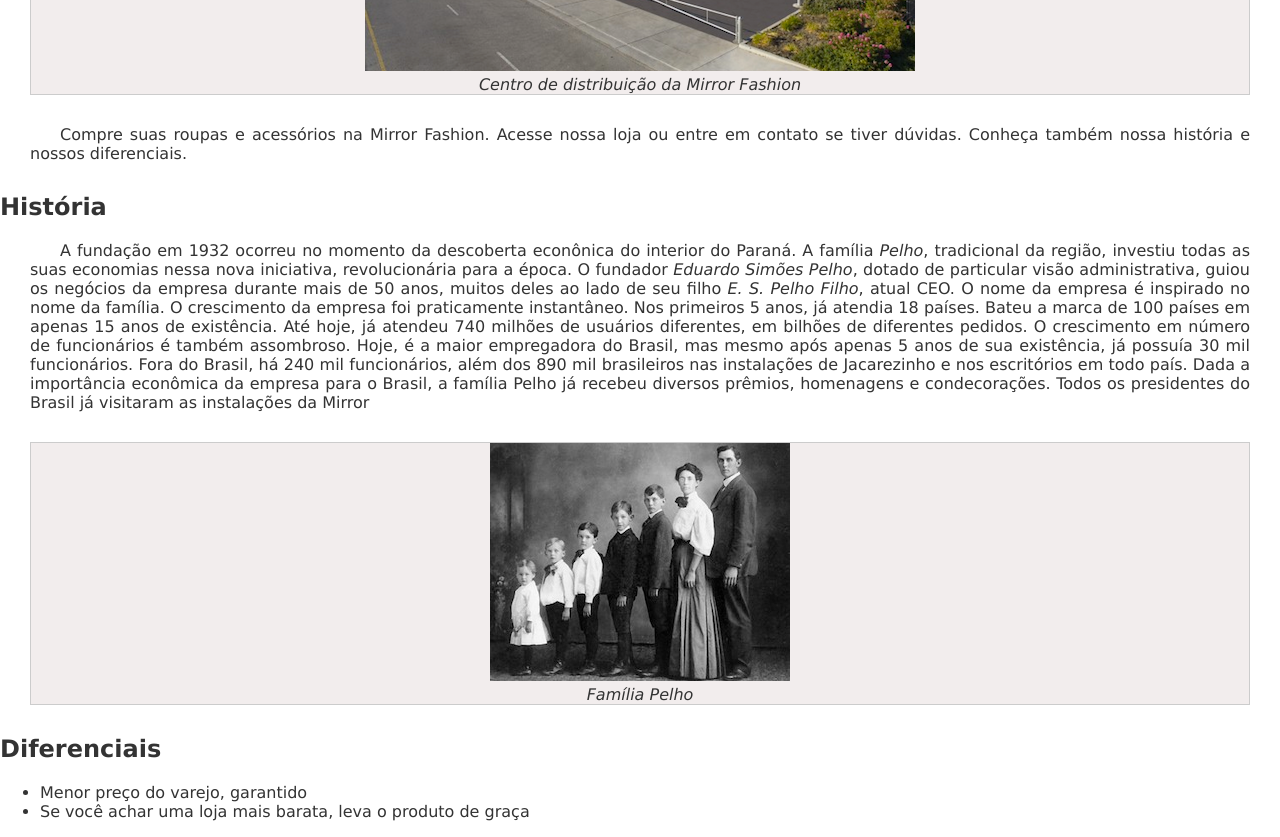
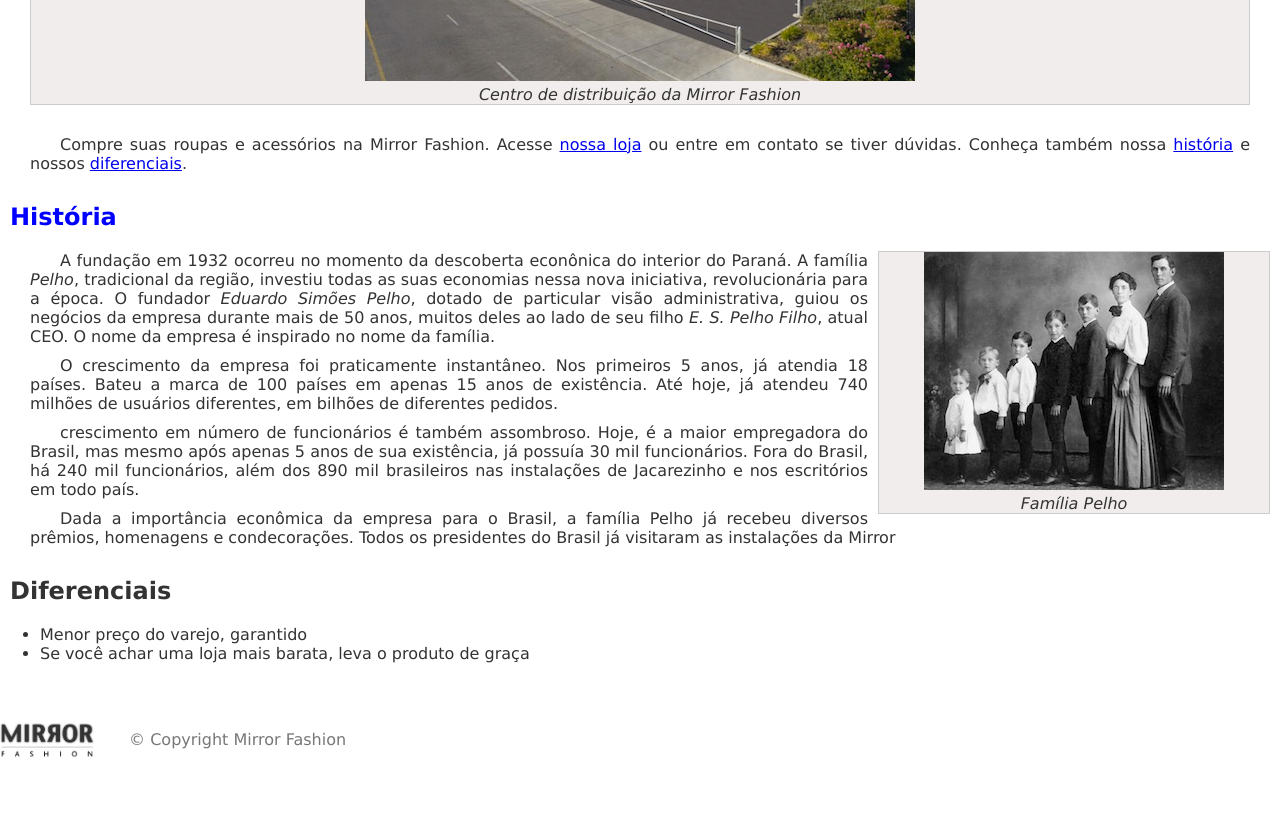
Before and after one commit to cleytonn/Site-de-E-commerce-, a plain HTML site: page js/sobre.html in a window 1280 px wide. Shown: the part 600-1437 px from the top of the page. Drawn offline with Linux system fonts and the light colour scheme; files whose address does not match are found by name.

Commit message:
Trabalhando com seletores e flutuação de elementos

```diff
--- /dev/null
+++ b/css/exemploDeCSS.css
@@ -0,0 +1,6 @@
+/*Seletor Hieraárquico*/
+#rodape img {
+    margin-right: 35px;
+    vertical-align: middle;
+    width: 94px;
+}
--- a/css/sobre.css
+++ b/css/sobre.css
@@ -16,6 +16,7 @@
 h2{
     border-bottom: 2px sokid #333333;    /*Borda sutil nos subtítulos*/
     margin-top: 30px;                      /*Altura de cima da margem*/
+    text-indent: 10px;                     /*Indentação do inicio do texto para a direita*/
 }
 
 figure{
@@ -34,8 +35,33 @@
 
 p{
     padding: 0 30px;         /*Espaçamento*/
-    margin: 0 auto;          /*Margem igual para ambos os lados de acordo dom o espaço disponível*/
+    margin: 10px auto;          /*Margem igual para ambos os lados de acordo dom o espaço disponível*/
     text-align: justify;     /*Organiza o testo*/
     text-indent: 30px;       /*Indentação do inicio do texto para a direita*/
     width: auto;
 }
+
+/*Seletor*/
+#historia{
+    color: blue;
+}
+
+/*Seletor*/
+#familia-pelho{
+    float: right;
+    margin: 0 10px 10px 10px;
+}
+
+/*Seletor*/
+#rodape{
+    color: #777;
+    margin: 30px 0;         /*cima e direita*/
+    padding: 30px 0;        /*cima e direita*/
+}
+
+/*Seletor Hierárquico*/
+#rodape img{
+    margin-right: 30px;
+    vertical-align: middle;
+    width: 94px;
+}
--- a/js/sobre.html
+++ b/js/sobre.html
@@ -3,11 +3,11 @@
     <head>
         <meta charset="utf-8">
         <title>Sobre a Mirror Fashion</title>
-        <link rel="stylesheet" href="/home/thor/Area de Trabalho/site E-Commerce/css/sobre.css">
+        <link rel="stylesheet" href="../css/sobre.css">
     </head>
 
     <body>
-        <img src="/home/thor/Area de Trabalho/site E-Commerce/img/logo.png">
+        <img src="../img/logo.png">
 
         <h1>A Mirror Fashion</h1>
 
@@ -18,23 +18,28 @@
         </p>
 
         <p>
-            Nosso centro de distribuição fica em Jacarezinho, no Paraná. De lá, saem 48 aviões que
+            Nosso centro de distribuição fica em <a href="https://maps.google.com.br/?q=Jacarezinho">Jacarezinho, no Paraná"</a>. De lá, saem 48 aviões que
             distribuem nossos produtos às casas do mundo todo. Nosso centro de distribuição:
         </p>
 
         <figure>
-                <img src="/home/thor/Area de Trabalho/site E-Commerce/img/centro-distribuicao.png">
+                <img src="../img/centro-distribuicao.png">
                 <figcaption>Centro de distribuição da Mirror Fashion</figcaption>
         </figure>
 
         <p>
-            Compre suas roupas e acessórios na Mirror Fashion. Acesse nossa loja ou entre em contato
-            se tiver dúvidas. Conheça também nossa história e nossos diferenciais.
+            Compre suas roupas e acessórios na Mirror Fashion. Acesse <a href="index.html">nossa loja</a> ou entre em contato
+            se tiver dúvidas. Conheça também nossa <a href="#historia">história</a> e nossos <a href="#diferenciais">diferenciais</a>.
         </p>
 
 
 
-        <h2>História</h2>
+        <h2 id="historia">História</h2>
+
+        <figure id="familia-pelho">
+            <img src="../img/familia-pelho.jpg">
+            <figcaption>Família Pelho</figcaption>
+        </figure>
 
         <p>
             A fundação em 1932 ocorreu no momento da descoberta econônica do interior do Paraná. A
@@ -42,29 +47,39 @@
             revolucionária para a época. O fundador <em>Eduardo Simões Pelho</em>, dotado de particular visão
             administrativa, guiou os negócios da empresa durante mais de 50 anos, muitos deles ao lado
             de seu filho <em>E. S. Pelho Filho</em>, atual CEO. O nome da empresa é inspirado no nome da família.
+        </p>
 
-            O crescimento da empresa foi praticamente instantâneo. Nos primeiros 5 anos, já atendia 18 países.
+        <p> O crescimento da empresa foi praticamente instantâneo. Nos primeiros 5 anos, já atendia 18 países.
             Bateu a marca de 100 países em apenas 15 anos de existência. Até hoje, já atendeu 740 milhões
             de usuários diferentes, em bilhões de diferentes pedidos.
+        </p>
 
-            O crescimento em número de funcionários é também assombroso. Hoje, é a maior empregadora do
+        <p>
+            crescimento em número de funcionários é também assombroso. Hoje, é a maior empregadora do
             Brasil, mas mesmo após apenas 5 anos de sua existência, já possuía 30 mil funcionários. Fora do
             Brasil, há 240 mil funcionários, além dos 890 mil brasileiros nas instalações de Jacarezinho e
             nos escritórios em todo país.
+        </p>
 
+        <p>
             Dada a importância econômica da empresa para o Brasil, a família Pelho já recebeu diversos prêmios,
             homenagens e condecorações. Todos os presidentes do Brasil já visitaram as instalações da Mirror
         </p>
 
-        <figure>
-            <img src="/home/thor/Area de Trabalho/site E-Commerce/img/familia-pelho.jpg">
-            <figcaption>Família Pelho</figcaption>
-        </figure>
-
-        <h2>Diferenciais</h2>
+        <h2 id="diferenciais">Diferenciais</h2>
         <ul>
             <li>Menor preço do varejo, garantido</li>
             <li>Se você achar uma loja mais barata, leva o produto de graça</li>
         </ul>
+
+        <div id="rodape">
+            <img src="../img/logo.png">
+
+            &copy; Copyright Mirror Fashion
+        </div>
     </body>
 </html>
+
+
+
+<!--Bockmark: elemento que tem o atributo id-->
```
Also changed, not shown: js/index.html (+1 -1 lines).
